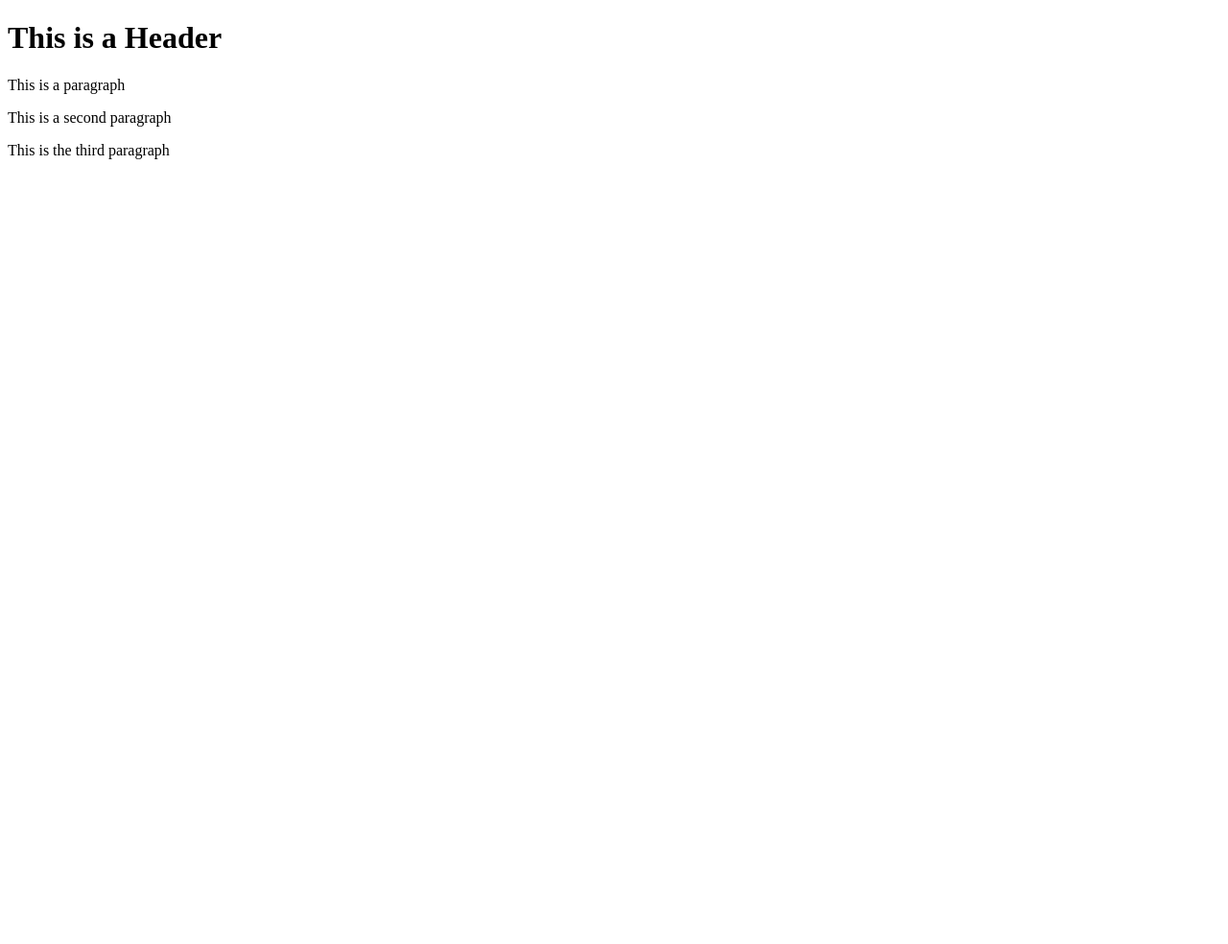
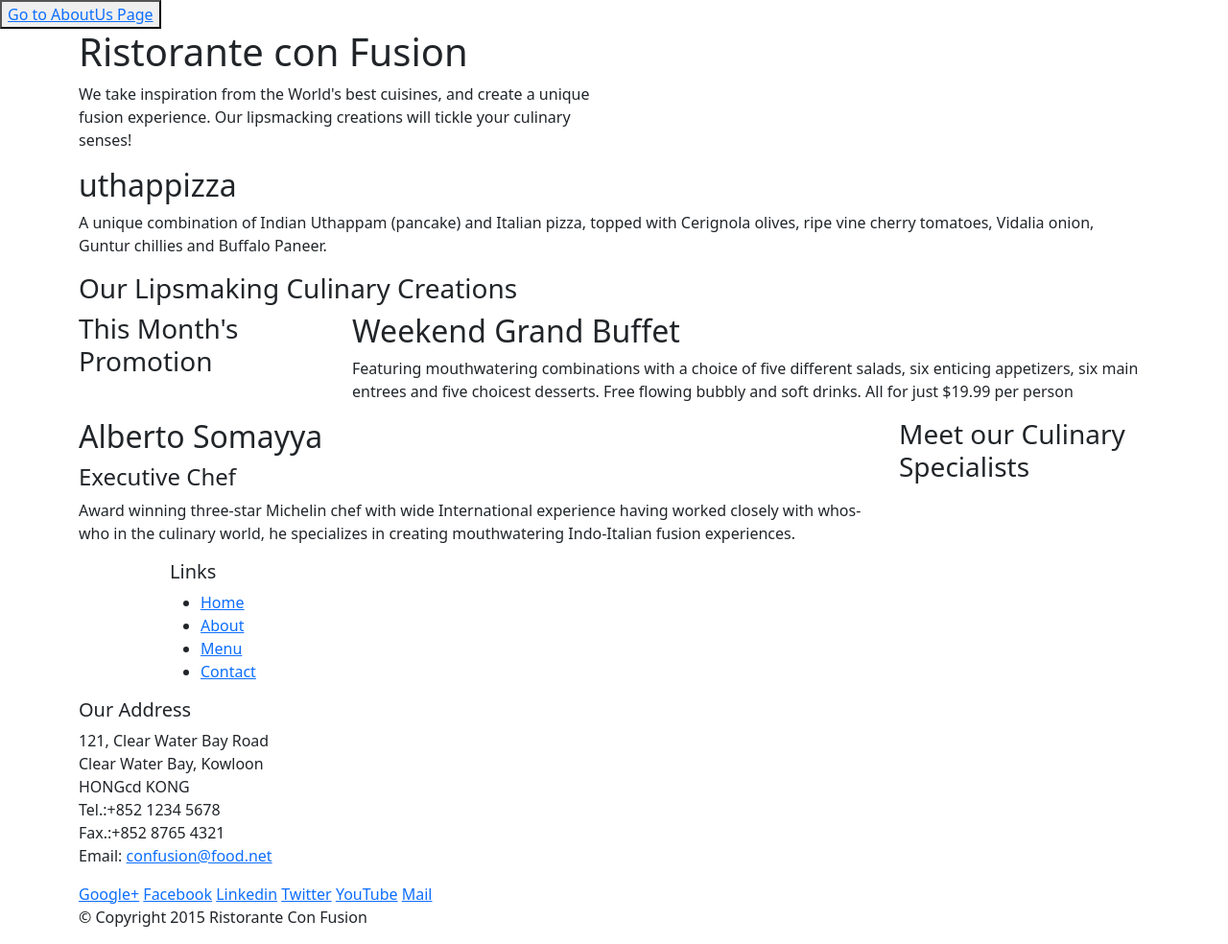
Before and after one commit to SrinjoySaha/BootStrap, a website: page index.html in a window 1280 px wide. Shown: the whole page at 96% size. Before the commit the page ends 800 px from the top, so only its background shows below. Drawn offline with nearby package versions, Linux system fonts and the light colour scheme.

Commit message:
Third Commit

```diff
--- a/index.html
+++ b/index.html
@@ -1,11 +1,110 @@
 <!DOCTYPE html>
 <html>
-    <head></head>
+    <head>
+        <meta charset="utf-8">
+        <meta name="viewport" content="width=device-width, initial-scale=1, shrink-to-fit=no">
+        <meta http-equiv="x-ua-compatible" content="ie=edge">
+
+        <!-- Bootstrap CSS -->
+        <link rel="stylesheet" href="node_modules/bootstrap/dist/css/bootstrap.min.css">
+        <title>Ristorante con Fusion</title>
+        <button type="button"><a href="./aboutus.html">Go to AboutUs Page</a></button>
+    </head>
 
     <body>
-        <h1>This is a Header</h1>
-        <p>This is a paragraph</p>
-        <p>This is a second paragraph</p>
-        <p>This is the third paragraph</p>
+        <header class="jumbotron">
+            <div class="container">
+                <divc class="row">
+                    <div class="col-12 col-sm-6">
+                        <h1>Ristorante con Fusion</h1>
+                        <p>We take inspiration from the World's best cuisines, and create a unique fusion experience. Our lipsmacking
+                            creations will tickle your culinary senses!</p>
+                    </div>
+                    <div class="col-12 col-sm">
+                    </div>
+                </div>
+            </div>
+        </header>
+
+        <div class="container">
+            <div class="row">
+                <div clas="col-12 col-sm-4  order-sm-last col-md-3">
+                    <h3>Our Lipsmaking Culinary Creations</h3>
+                </div>
+                <div class="col col-sm order-sm-first col-md">
+                    <h2>uthappizza</h2>
+                    <p>A unique combination of Indian Uthappam (pancake) and Italian pizza, topped with Cerignola olives, ripe vine cherry tomatoes, Vidalia onion, Guntur chillies and Buffalo Paneer.</p>
+                </div>
+            </div>
+
+            <div class="row">
+                <div class="col-12 col-sm-4 col-md-3">
+                    <h3>This Month's Promotion</h3>
+                </div>
+
+                <div class="col col-sm col-md">
+                    <h2>Weekend Grand Buffet</h2>
+                    <p>Featuring mouthwatering combinations with a choice of five different salads, six enticing appetizers, six main entrees and five choicest desserts. Free flowing bubbly and soft drinks. All for just $19.99 per person</p>
+                </div>
+            </div>
+
+            <div class="row">
+                <div class="col-12 col-sm-4 col-md-3 order-sm-last">
+                    <h3>Meet our Culinary Specialists</h3>
+                </div>
+                <div  class="col col-sm order-sm-first col-md">
+                    <h2>Alberto Somayya</h2>
+                    <h4>Executive Chef</h4>
+                    <p>Award winning three-star Michelin chef with wide International experience having worked closely with whos-who in the culinary world, he specializes in creating mouthwatering Indo-Italian fusion experiences.</p>
+                </div>
+            </div>
+        </div>
+
+        <footer>
+            <div class="container">
+                <div class="row">
+                    <div class="col-4 col-sm-2 offset-1">
+                        <h5>Links</h5>
+                        <ul>
+                            <li><a href="#">Home</a></li>
+                            <li><a href="#">About</a></li>
+                            <li><a href="#">Menu</a></li>
+                            <li><a href="#">Contact</a></li>
+                        </ul>
+                    </div>
+
+                    <div clas="col-7 col-sm-5">
+                        <h5>Our Address</h5>
+                        <address>
+                            121, Clear Water Bay Road<br>
+                            Clear Water Bay, Kowloon<br>
+                            HONGcd KONG<br>
+                            Tel.:+852 1234 5678<br>
+                            Fax.:+852 8765 4321<br>
+                            Email: <a href="mailto:confusion@food.net">confusion@food.net</a>
+                        </address>
+                    </div>
+                    <div clas="col-12 col-sm-4">
+                        <div>
+                            <a href="http://google.com/+">Google+</a>
+                            <a href="http://facebook.com/profile.photo">Facebook</a>
+                            <a href="http://www.linkedin.com/in/">Linkedin</a>
+                            <a href="http://twitter.com/">Twitter</a>
+                            <a href="http://youtube.com/">YouTube</a>
+                            <a href="mailto:">Mail</a>
+                        </div>
+                    </div>
+                </div>
+
+                <div class="row">
+                    <div class="col-auto">
+                        <p>© Copyright 2015 Ristorante Con Fusion</p>
+                    </div>
+                </div>
+            </div>
+        </footer>
+        <script src="node_modules/jquery/dist/jquery.slim.min.js"></script>
+        <script src="node_modules/popper.js/dist/umd/popper.min.js"></script>
+        <script src="node_modules/bootstrap/dist/js/bootstrap.min.js"></script>
     </body>
 </html>
--- a/package.json
+++ b/package.json
@@ -20,5 +20,9 @@
   "homepage": "https://github.com/SrinjoySaha/BootStrap#readme",
   "devDependencies": {
     "lite-server": "^2.6.1"
+  },
+  "dependencies": {
+    "bootstrap": "^5.1.3",
+    "jquery": "^3.6.0"
   }
 }
```
Also changed, not shown: aboutus.html (added, +104 -0 lines), styles.css (added), 1 other file.
